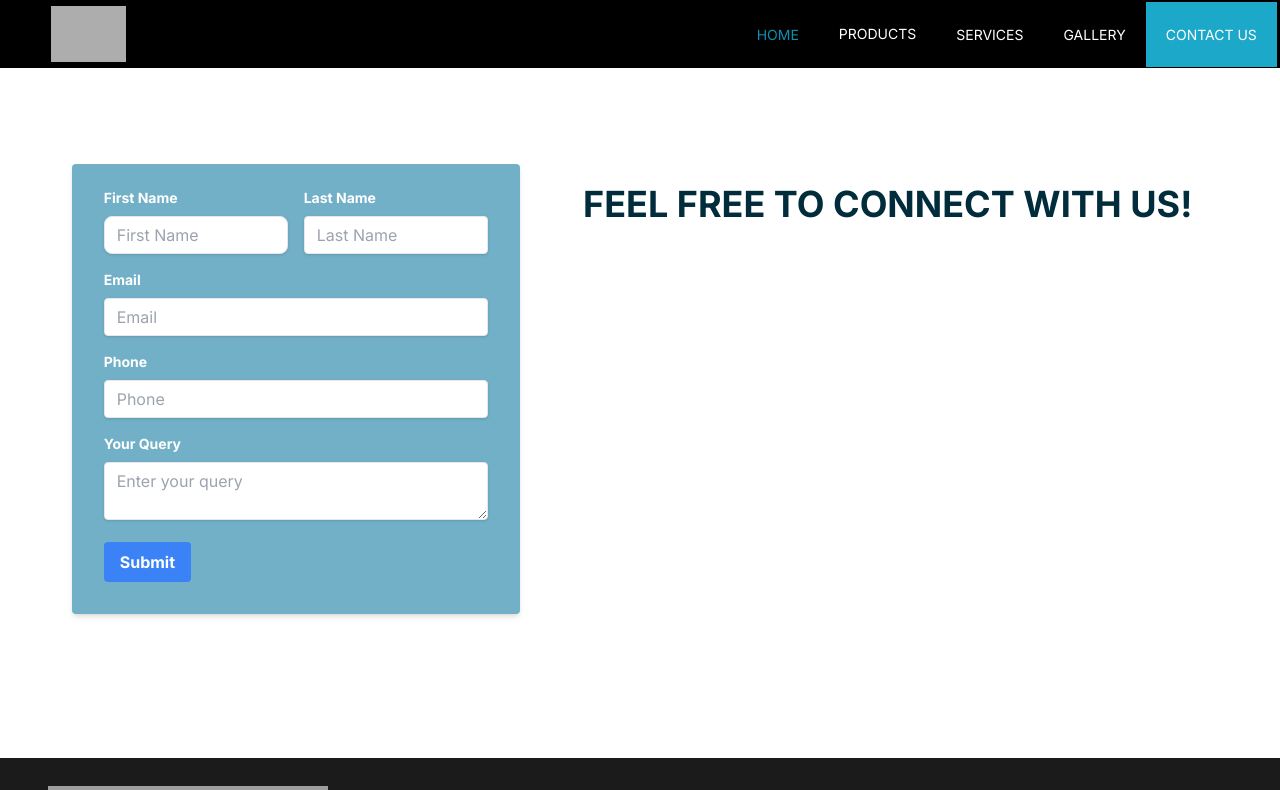
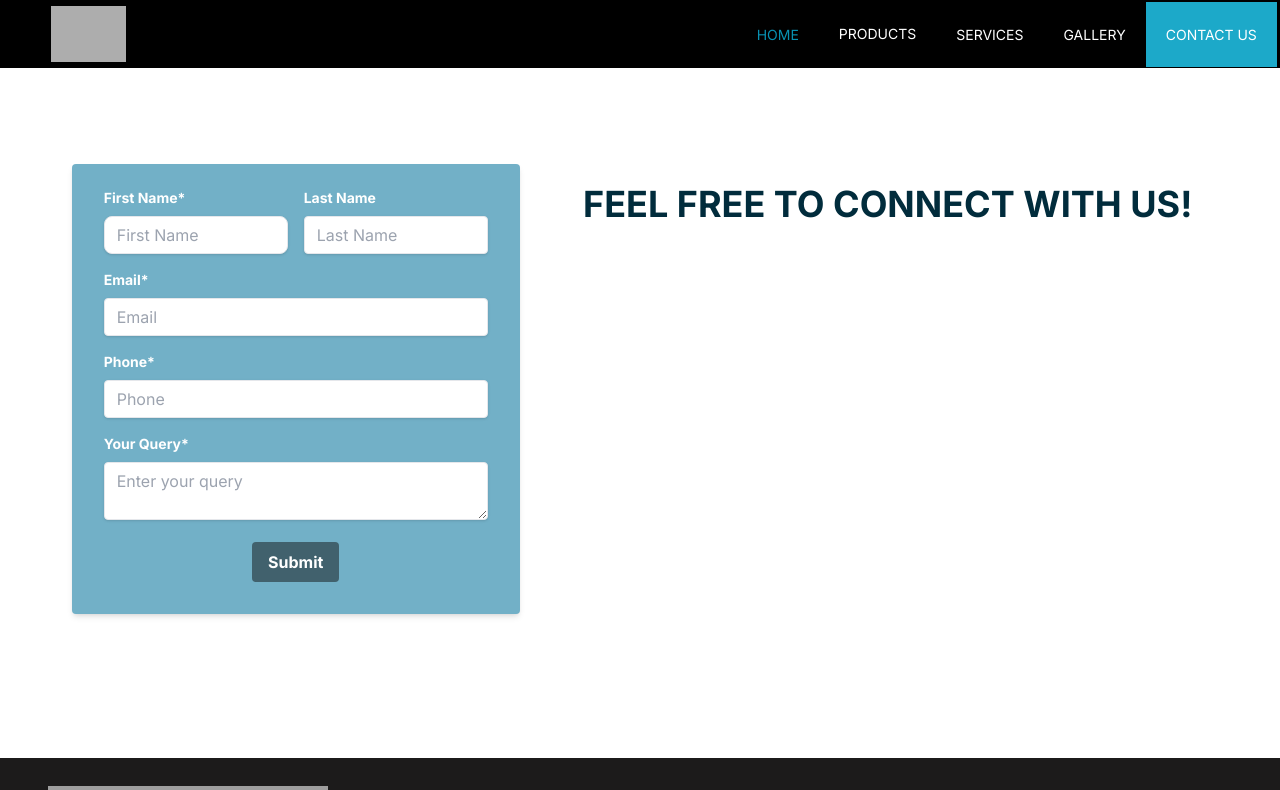
Before and after one commit to CoratiaTechnologies/Coratia-website, a Next.js app: page /contactus in a window 1280 px wide. Shown: the top 790 px of the page. Built offline with nearby package versions, Linux system fonts and the light colour scheme; grey boxes are pictures that could not be loaded.

Commit message:
fix:styling

```diff
--- a/src/components/ContactUs/form.jsx
+++ b/src/components/ContactUs/form.jsx
@@ -1,5 +1,6 @@
 "use client";
 import React, { useState } from "react";
+import { redirect } from "next/navigation";
 import "./form.css";
 
 export default function ContactUsForm() {
@@ -24,6 +25,8 @@ export default function ContactUsForm() {
       if (response.ok) {
         const responseData = await response.text();
         setMessage(responseData);
+        alert("Submitted! We'll contact you soon!");
+        window.location.href = "/";
       } else {
         setMessage("Error submitting form.");
       }
@@ -48,14 +51,15 @@ export default function ContactUsForm() {
                 htmlFor="first-name"
                 className="block text-white text-sm font-bold mb-2"
               >
-                First Name
+                First Name*
               </label>
               <input
                 id="first-name"
                 name="firstname"
                 type="text"
                 placeholder="First Name"
-                className="shadow appearance-none border rounded-lg w-full py-2 px-3 text-white leading-tight focus:outline-none focus:shadow-outline"
+                className="shadow appearance-none border rounded-lg w-full py-2 px-3  leading-tight focus:outline-none focus:shadow-outline"
+                required
               />
             </div>
             <div className="w-full md:w-1/2 md:pl-2">
@@ -70,7 +74,7 @@ export default function ContactUsForm() {
                 name="lastname"
                 type="text"
                 placeholder="Last Name"
-                className="shadow appearance-none border rounded w-full py-2 px-3 text-white leading-tight focus:outline-none focus:shadow-outline"
+                className="shadow appearance-none border rounded w-full py-2 px-3  leading-tight focus:outline-none focus:shadow-outline"
               />
             </div>
           </div>
@@ -79,14 +83,15 @@ export default function ContactUsForm() {
               htmlFor="email"
               className="block text-white text-sm font-bold mb-2"
             >
-              Email
+              Email*
             </label>
             <input
               id="email"
               name="email"
               type="email"
               placeholder="Email"
-              className="shadow appearance-none border rounded w-full py-2 px-3 text-white leading-tight focus:outline-none focus:shadow-outline"
+              className="shadow appearance-none border rounded w-full py-2 px-3  leading-tight focus:outline-none focus:shadow-outline"
+              required
             />
           </div>
           <div className="mb-4">
@@ -94,14 +99,15 @@ export default function ContactUsForm() {
               htmlFor="phone"
               className="block text-white text-sm font-bold mb-2"
             >
-              Phone
+              Phone*
             </label>
             <input
               id="phone"
               name="phone"
               type="tel"
               placeholder="Phone"
-              className="shadow appearance-none border rounded w-full py-2 px-3 text-white leading-tight focus:outline-none focus:shadow-outline"
+              className="shadow appearance-none border rounded w-full py-2 px-3 leading-tight focus:outline-none focus:shadow-outline"
+              required
             />
           </div>
           <div className="mb-4">
@@ -109,18 +115,19 @@ export default function ContactUsForm() {
               htmlFor="query"
               className="block text-white text-sm font-bold mb-2"
             >
-              Your Query
+              Your Query*
             </label>
             <textarea
               id="query"
               name="query"
               placeholder="Enter your query"
-              className="shadow appearance-none border rounded w-full py-2 px-3 text-black leading-tight focus:outline-none focus:shadow-outline"
+              className="shadow appearance-none border rounded w-full py-2 px-3 leading-tight focus:outline-none focus:shadow-outline"
+              required
             ></textarea>
           </div>
           <div className="flex items-center justify-between">
             <input
-              className="bg-blue-500 hover:bg-blue-700 text-white font-bold py-2 px-4 rounded focus:outline-none focus:shadow-outline"
+              className="bg-[#41616d] mx-auto hover:bg-[#273e47] cursor-pointer text-white font-bold py-2 px-4 rounded focus:outline-none focus:shadow-outline"
               type="submit"
               value={submitting ? "Submitting..." : "Submit"}
             />
```
